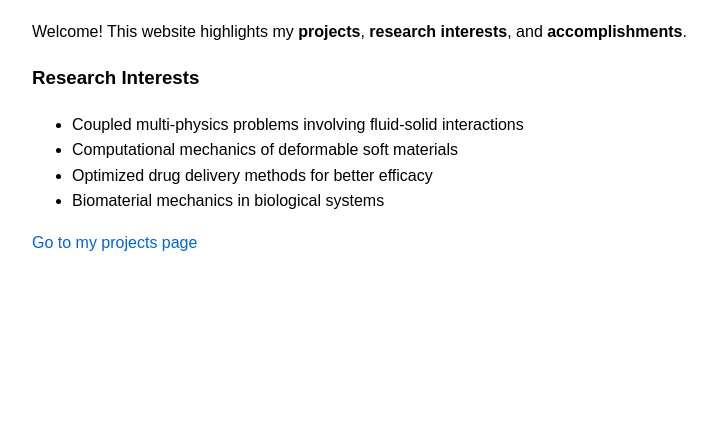
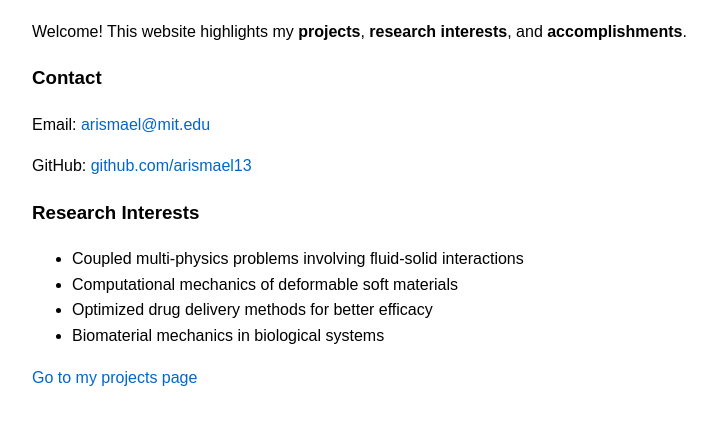
Before and after one commit to arismael13/arismael13.github.io, a plain HTML site: page index.html in a window 1280 px wide. Shown: the part 104-528 px from the top of the page, without its empty margins (258-971 px from the left). Drawn offline with Linux system fonts and the light colour scheme.

Commit message:
Update index.html

```diff
--- a/index.html
+++ b/index.html
@@ -26,6 +26,11 @@
   <h1>Russel Ismael</h1>
 
   <p>Welcome! This website highlights my <strong>projects</strong>, <strong>research interests</strong>, and <strong>accomplishments</strong>.</p>
+    <h3>Contact</h3>
+  <p>Email: <a href="mailto:arismael@mit.edu">arismael@mit.edu</a></p>
+  <p>GitHub: <a href="https://github.com/arismael13">github.com/arismael13</a></p>
+</body>
+</html>
 
   <h3>Research Interests</h3>
   <ul>
```
